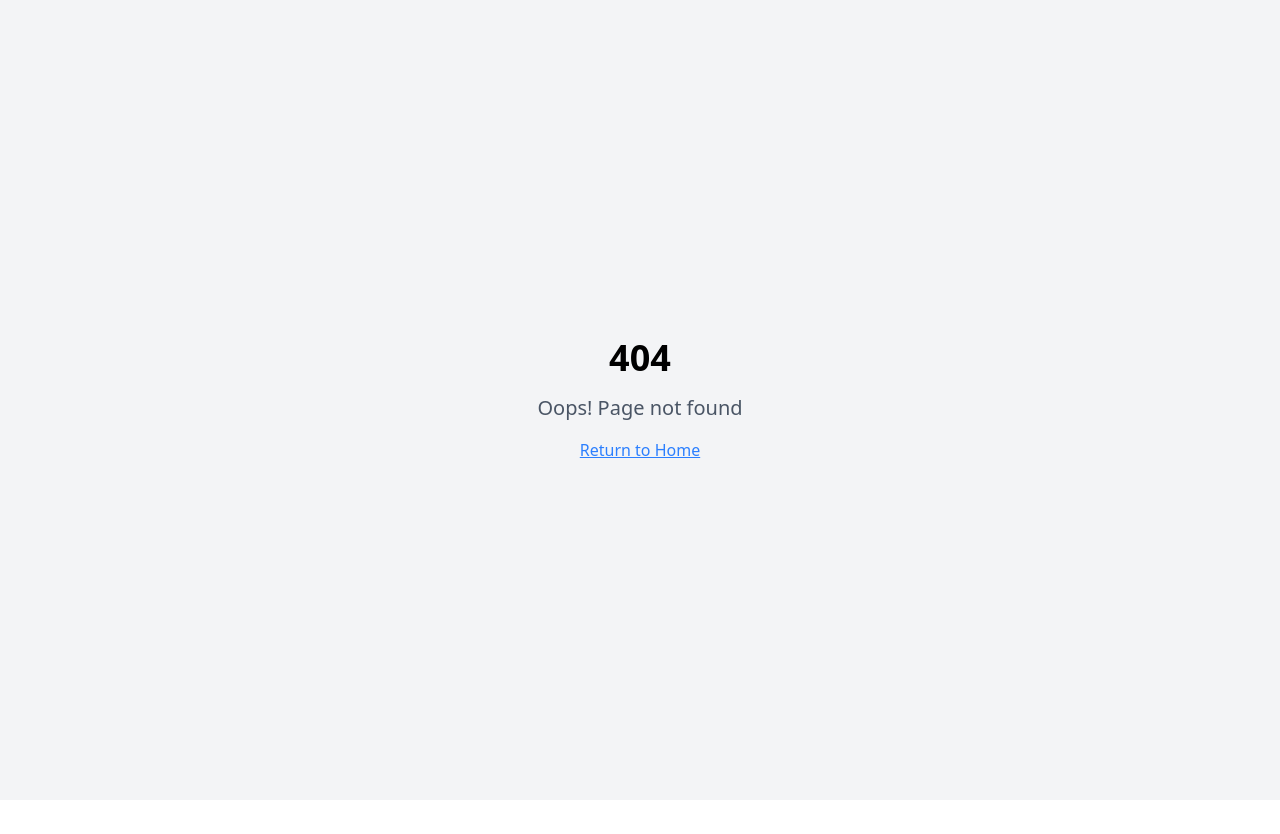
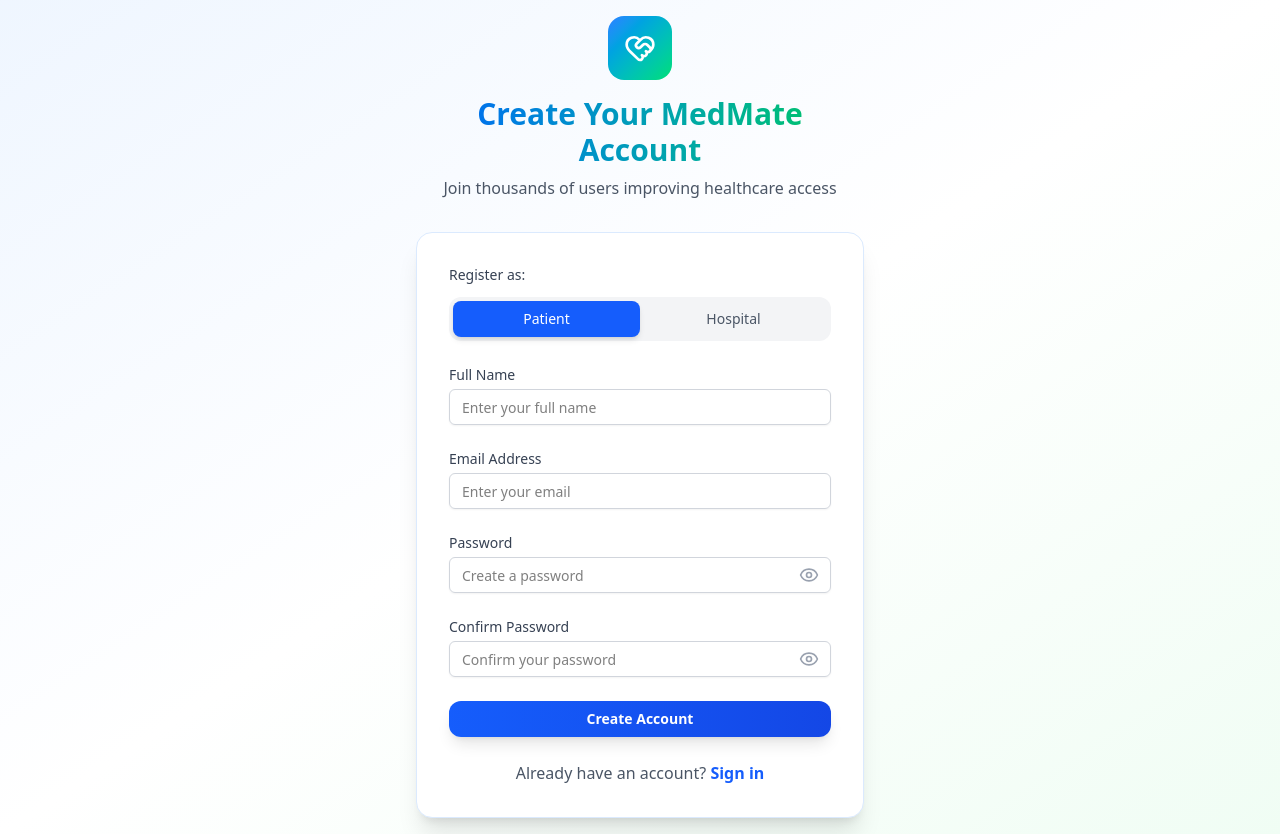
Before and after one commit to AvHai/HealthcareWebsite, a React (Vite) app in the folder client/: page /signin in a window 1280 px wide. Before the commit this address had no page. Before the commit the page ends 800 px from the top, so only its background shows below. Built offline with nearby package versions, Linux system fonts and the light colour scheme.

Commit message:
login and signin page

```diff
--- a/client/src/App.jsx
+++ b/client/src/App.jsx
@@ -12,6 +12,7 @@ import CommunityPage from "./pages/CommunityPage"
 import MedicalCamp from "./pages/MedicalCamp"
 import LoginPage from "./components/LoginPage"
 import ChatbotPage from "./pages/Chatbotpage"
+import SignUpPage from "./components/SignUp"
 
 const queryClient = new QueryClient()
 
@@ -27,6 +28,7 @@ const App = () => (
           <Route path="/community" element={<CommunityPage />} />
           <Route path="/login" element={<LoginPage />} />
           <Route path="/chat" element={<ChatbotPage />} />
+          <Route path="/signin"element={<SignUpPage/>}/>
           {/* ADD ALL CUSTOM ROUTES ABOVE THE CATCH-ALL "*" ROUTE */}
           <Route path="*" element={<NotFound />} />
         </Routes>
--- a/client/src/components/LoginPage.jsx
+++ b/client/src/components/LoginPage.jsx
@@ -3,10 +3,12 @@ import { Button } from "@/components/ui/button"
 import { Input } from "@/components/ui/input"
 import { Label } from "@/components/ui/label"
 import { HeartHandshake, Eye, EyeOff } from "lucide-react"
+import { Link, useNavigate } from "react-router-dom"
 //import { toast } from "@/hooks/use-toast"
 
 const LoginPage = ({ onPageChange, onLogin }) => {
   const [userType, setUserType] = useState("patient")
+  const navigate = useNavigate()
   const [showPassword, setShowPassword] = useState(false)
   const [formData, setFormData] = useState({
     email: "",
@@ -38,7 +40,9 @@ const LoginPage = ({ onPageChange, onLogin }) => {
         {/* Logo */}
         <div className="text-center mb-8">
           <div className="w-16 h-16 bg-gradient-to-br from-blue-500 to-green-400 rounded-2xl flex items-center justify-center mx-auto mb-4">
-            <HeartHandshake className="w-8 h-8 text-white" />
+            <Link to={"/"}>
+            <HeartHandshake className="w-8 h-8 text-white"/>
+            </Link>
           </div>
           <p className="text-gray-600 mt-2">Sign in to your account</p>
         </div>
@@ -175,7 +179,7 @@ const LoginPage = ({ onPageChange, onLogin }) => {
             <p className="text-gray-600">
               Don't have an account?{" "}
               <button
-                onClick={() => onPageChange("signup")}
+                onClick={() => navigate("/signin")}
                 className="text-blue-600 hover:text-blue-700 font-semibold"
               >
                 Sign up
--- a/client/src/components/Navigation.jsx
+++ b/client/src/components/Navigation.jsx
@@ -45,7 +45,7 @@ const Navigation = () => {
             <Button className="bg-blue-600 hover:bg-blue-700 text-white font-medium px-6">
               <NavLink to="/login">
                 Login
-               </NavLink>
+              </NavLink>
 
             </Button>
           </div>
@@ -84,7 +84,9 @@ const Navigation = () => {
               ))}
               <div className="px-3 pt-2">
                 <Button className="w-full bg-blue-600 hover:bg-blue-700 text-white">
-                  Login
+                  <NavLink to="/login">
+                    Login
+                  </NavLink>
                 </Button>
               </div>
             </div>
--- a/client/src/components/SignUp.jsx
+++ b/client/src/components/SignUp.jsx
@@ -2,11 +2,13 @@ import React, { useState } from "react"
 import { Button } from "@/components/ui/button"
 import { Input } from "@/components/ui/input"
 import { Label } from "@/components/ui/label"
-import { Heart, Eye, EyeOff } from "lucide-react"
-import { toast } from "@/hooks/use-toast"
+import { HeartHandshake, Eye, EyeOff } from "lucide-react"
+import { Link, useNavigate } from "react-router-dom"
+//import { toast } from "@/hooks/use-toast"
 
 const SignUpPage = ({ onPageChange, onLogin }) => {
   const [userType, setUserType] = useState("patient")
+  const navigate = useNavigate()
   const [showPassword, setShowPassword] = useState(false)
   const [showConfirmPassword, setShowConfirmPassword] = useState(false)
   const [formData, setFormData] = useState({
@@ -65,7 +67,9 @@ const SignUpPage = ({ onPageChange, onLogin }) => {
         {/* Logo */}
         <div className="text-center mb-8">
           <div className="w-16 h-16 bg-gradient-to-br from-blue-500 to-green-400 rounded-2xl flex items-center justify-center mx-auto mb-4">
-            <Heart className="w-8 h-8 text-white" />
+           <Link to={"/"}>
+           <HeartHandshake className="w-8 h-8 text-white" />
+           </Link>
           </div>
           <h1 className="text-3xl font-bold bg-gradient-to-r from-blue-600 to-green-500 bg-clip-text text-transparent">
             Create Your MedMate Account
@@ -240,7 +244,7 @@ const SignUpPage = ({ onPageChange, onLogin }) => {
             <p className="text-gray-600">
               Already have an account?{" "}
               <button
-                onClick={() => onPageChange("login")}
+                onClick={() => navigate("/login")}
                 className="text-blue-600 hover:text-blue-700 font-semibold"
               >
                 Sign in
```
